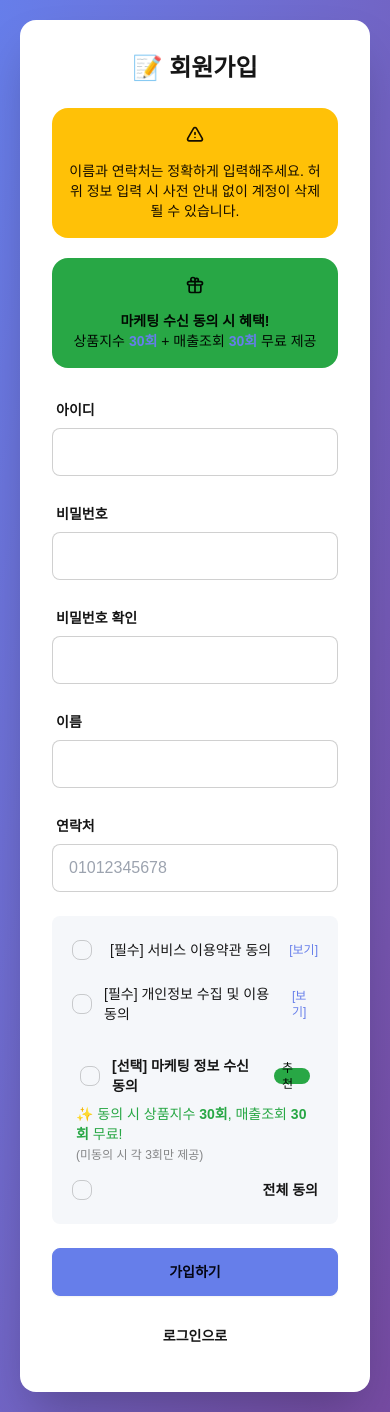
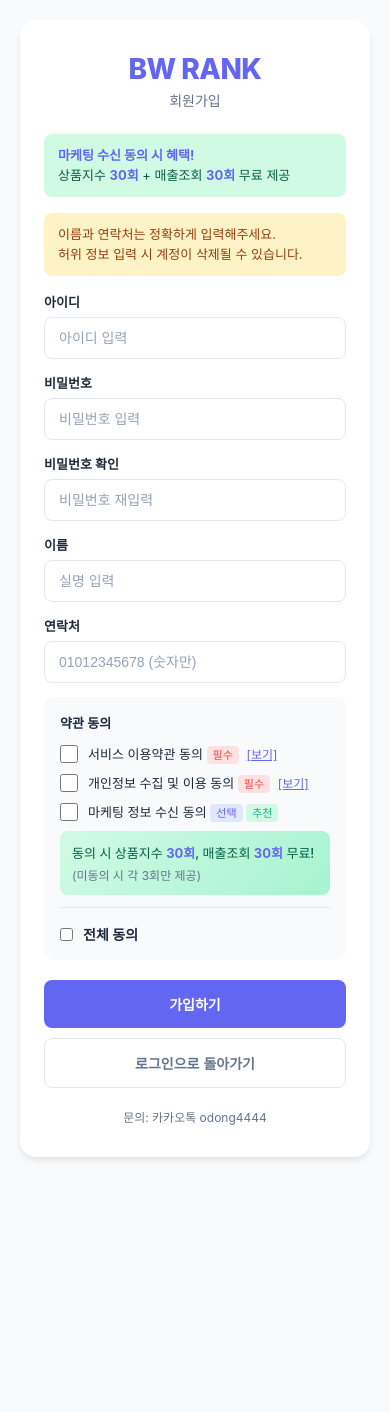
Before and after one commit to odong444/shop-rank-auth, a Flask app: page /register in a window 390 px wide. After the commit the page ends 1160 px from the top, so only its background shows below. Run offline with Flask 3, Linux system fonts and the light colour scheme.

Commit message:
회원가입 페이지 디자인 리뉴얼
- 로그인 페이지와 동일한 스타일로 통일
- 자체 CSS 사용하여 깔끔한 레이아웃 적용
- 마케팅 동의 혜택 안내 강조 (상단 + 약관 섹션)
- 반응형 디자인 개선

Co-Authored-By: Claude Opus 4.5 <noreply@anthropic.com>

```diff
--- a/templates/register.html
+++ b/templates/register.html
@@ -1,121 +1,401 @@
 <!DOCTYPE html>
-<html lang="ko" data-theme="shoprank">
+<html lang="ko">
 <head>
     <meta charset="UTF-8">
-    <meta name="viewport" content="width=device-width, initial-scale=1">
-    <title>회원가입</title>
-    <link rel="stylesheet" href="{{ url_for('static', filename='css/output.css') }}">
+    <meta name="viewport" content="width=device-width, initial-scale=1, maximum-scale=1, user-scalable=no">
+    <title>회원가입 - BW RANK</title>
+    <style>
+        :root {
+            --primary: #6366F1;
+            --primary-light: #818CF8;
+            --success: #10B981;
+            --success-light: #D1FAE5;
+            --warning: #F59E0B;
+            --warning-light: #FEF3C7;
+            --danger: #EF4444;
+            --danger-light: #FEE2E2;
+            --bg-gray: #F8FAFC;
+            --text-dark: #1E293B;
+            --text-gray: #64748B;
+            --border: #E2E8F0;
+        }
+
+        * {
+            box-sizing: border-box;
+            margin: 0;
+            padding: 0;
+        }
+
+        body {
+            font-family: -apple-system, BlinkMacSystemFont, 'Segoe UI', Roboto, 'Helvetica Neue', Arial, sans-serif;
+            background: var(--bg-gray);
+            min-height: 100vh;
+            display: flex;
+            align-items: center;
+            justify-content: center;
+            padding: 20px;
+        }
+
+        .register-container {
+            width: 100%;
+            max-width: 420px;
+            background: #fff;
+            border-radius: 16px;
+            padding: 32px 24px;
+            box-shadow: 0 4px 6px -1px rgba(0, 0, 0, 0.1);
+        }
+
+        .logo {
+            text-align: center;
+            margin-bottom: 24px;
+        }
+
+        .logo h1 {
+            font-size: 1.75rem;
+            font-weight: 800;
+            color: var(--primary);
+            letter-spacing: -0.5px;
+        }
+
+        .logo p {
+            font-size: 0.875rem;
+            color: var(--text-gray);
+            margin-top: 4px;
+        }
+
+        /* 안내 박스 */
+        .notice-box {
+            padding: 12px 14px;
+            border-radius: 8px;
+            font-size: 0.813rem;
+            margin-bottom: 16px;
+            line-height: 1.5;
+        }
+
+        .notice-warning {
+            background: var(--warning-light);
+            color: #92400E;
+        }
+
+        .notice-success {
+            background: var(--success-light);
+            color: #065F46;
+        }
+
+        .notice-success strong {
+            color: var(--primary);
+        }
+
+        /* 메시지 */
+        .msg {
+            padding: 12px 14px;
+            border-radius: 8px;
+            font-size: 0.813rem;
+            margin-bottom: 16px;
+            display: none;
+        }
+
+        .msg.show {
+            display: block;
+        }
+
+        .msg-error {
+            background: var(--danger-light);
+            color: #991B1B;
+        }
+
+        .msg-success {
+            background: var(--success-light);
+            color: #065F46;
+        }
+
+        /* 폼 그룹 */
+        .form-group {
+            margin-bottom: 14px;
+        }
+
+        .form-group label {
+            display: block;
+            font-size: 0.813rem;
+            font-weight: 600;
+            color: var(--text-dark);
+            margin-bottom: 6px;
+        }
+
+        .form-group input {
+            width: 100%;
+            padding: 12px 14px;
+            border: 1px solid var(--border);
+            border-radius: 8px;
+            font-size: 0.875rem;
+            outline: none;
+            transition: border-color 0.2s;
+        }
+
+        .form-group input:focus {
+            border-color: var(--primary);
+        }
+
+        .form-group input::placeholder {
+            color: #94A3B8;
+        }
+
+        /* 약관 동의 */
+        .terms-section {
+            background: var(--bg-gray);
+            border-radius: 10px;
+            padding: 16px;
+            margin-bottom: 20px;
+        }
+
+        .terms-title {
+            font-size: 0.813rem;
+            font-weight: 600;
+            color: var(--text-dark);
+            margin-bottom: 12px;
+        }
+
+        .check-item {
+            display: flex;
+            align-items: flex-start;
+            gap: 10px;
+            margin-bottom: 10px;
+        }
+
+        .check-item:last-child {
+            margin-bottom: 0;
+        }
+
+        .check-item input[type="checkbox"] {
+            width: 18px;
+            height: 18px;
+            margin-top: 1px;
+            accent-color: var(--primary);
+            cursor: pointer;
+            flex-shrink: 0;
+        }
+
+        .check-item label {
+            font-size: 0.813rem;
+            color: var(--text-dark);
+            cursor: pointer;
+            flex: 1;
+        }
+
+        .check-item .tag {
+            font-size: 0.688rem;
+            padding: 2px 6px;
+            border-radius: 4px;
+            font-weight: 500;
+        }
+
+        .tag-required {
+            background: var(--danger-light);
+            color: var(--danger);
+        }
+
+        .tag-optional {
+            background: #E0E7FF;
+            color: var(--primary);
+        }
+
+        .tag-recommend {
+            background: var(--success-light);
+            color: var(--success);
+        }
+
+        .view-link {
+            font-size: 0.75rem;
+            color: var(--primary);
+            text-decoration: underline;
+            cursor: pointer;
+            margin-left: 4px;
+        }
+
+        /* 마케팅 하이라이트 */
+        .marketing-highlight {
+            background: linear-gradient(135deg, #D1FAE5 0%, #A7F3D0 100%);
+            border-radius: 8px;
+            padding: 12px;
+            margin-top: 8px;
+            margin-bottom: 12px;
+        }
+
+        .marketing-highlight .benefit {
+            font-size: 0.813rem;
+            color: #065F46;
+            font-weight: 500;
+        }
+
+        .marketing-highlight .benefit strong {
+            color: var(--primary);
+            font-weight: 700;
+        }
+
+        .marketing-highlight .sub {
+            font-size: 0.75rem;
+            color: var(--text-gray);
+            margin-top: 4px;
+        }
+
+        .divider {
+            height: 1px;
+            background: var(--border);
+            margin: 12px 0;
+        }
+
+        .all-agree {
+            display: flex;
+            align-items: center;
+            gap: 10px;
+            padding-top: 4px;
+        }
+
+        .all-agree label {
+            font-size: 0.875rem;
+            font-weight: 600;
+            color: var(--text-dark);
+        }
+
+        /* 버튼 */
+        .btn {
+            width: 100%;
+            padding: 14px;
+            border: none;
+            border-radius: 8px;
+            font-size: 0.875rem;
+            font-weight: 600;
+            cursor: pointer;
+            transition: all 0.2s;
+        }
+
+        .btn-primary {
+            background: var(--primary);
+            color: #fff;
+            margin-bottom: 10px;
+        }
+
+        .btn-primary:hover {
+            background: var(--primary-light);
+        }
+
+        .btn-ghost {
+            background: transparent;
+            color: var(--text-gray);
+            border: 1px solid var(--border);
+        }
+
+        .btn-ghost:hover {
+            background: var(--bg-gray);
+        }
+
+        .footer {
+            text-align: center;
+            margin-top: 20px;
+            font-size: 0.75rem;
+            color: var(--text-gray);
+        }
+    </style>
 </head>
-<body class="min-h-screen bg-gradient-to-br from-primary to-secondary flex items-center justify-center p-5">
-<div class="card w-full max-w-md bg-base-100 shadow-2xl">
-    <div class="card-body">
-        <h1 class="text-2xl font-bold text-center mb-4">📝 회원가입</h1>
+<body>
 
-        <div class="alert alert-warning mb-3">
-            <svg xmlns="http://www.w3.org/2000/svg" class="stroke-current shrink-0 h-5 w-5" fill="none" viewBox="0 0 24 24">
-                <path stroke-linecap="round" stroke-linejoin="round" stroke-width="2" d="M12 9v2m0 4h.01m-6.938 4h13.856c1.54 0 2.502-1.667 1.732-3L13.732 4c-.77-1.333-2.694-1.333-3.464 0L3.34 16c-.77 1.333.192 3 1.732 3z" />
-            </svg>
-            <span class="text-sm">이름과 연락처는 정확하게 입력해주세요. 허위 정보 입력 시 사전 안내 없이 계정이 삭제될 수 있습니다.</span>
+<div class="register-container">
+    <div class="logo">
+        <h1>BW RANK</h1>
+        <p>회원가입</p>
+    </div>
+
+    <!-- 혜택 안내 -->
+    <div class="notice-success notice-box">
+        <strong>마케팅 수신 동의 시 혜택!</strong><br>
+        상품지수 <strong>30회</strong> + 매출조회 <strong>30회</strong> 무료 제공
+    </div>
+
+    <!-- 경고 안내 -->
+    <div class="notice-warning notice-box">
+        이름과 연락처는 정확하게 입력해주세요.<br>
+        허위 정보 입력 시 계정이 삭제될 수 있습니다.
+    </div>
+
+    <div id="error" class="msg msg-error"></div>
+    <div id="success" class="msg msg-success"></div>
+
+    <div class="form-group">
+        <label>아이디</label>
+        <input type="text" id="userId" placeholder="아이디 입력">
+    </div>
+
+    <div class="form-group">
+        <label>비밀번호</label>
+        <input type="password" id="password" placeholder="비밀번호 입력">
+    </div>
+
+    <div class="form-group">
+        <label>비밀번호 확인</label>
+        <input type="password" id="password2" placeholder="비밀번호 재입력">
+    </div>
+
+    <div class="form-group">
+        <label>이름</label>
+        <input type="text" id="name" placeholder="실명 입력">
+    </div>
+
+    <div class="form-group">
+        <label>연락처</label>
+        <input type="text" id="phone" placeholder="01012345678 (숫자만)">
+    </div>
+
+    <!-- 약관 동의 -->
+    <div class="terms-section">
+        <div class="terms-title">약관 동의</div>
+
+        <div class="check-item">
+            <input type="checkbox" id="termsAgree">
+            <label for="termsAgree">
+                서비스 이용약관 동의
+                <span class="tag tag-required">필수</span>
+                <span class="view-link" onclick="showTerms('service')">[보기]</span>
+            </label>
         </div>
 
-        <!-- 혜택 안내 -->
-        <div class="alert alert-success mb-4">
-            <svg xmlns="http://www.w3.org/2000/svg" class="stroke-current shrink-0 h-5 w-5" fill="none" viewBox="0 0 24 24">
-                <path stroke-linecap="round" stroke-linejoin="round" stroke-width="2" d="M12 8v13m0-13V6a2 2 0 112 2h-2zm0 0V5.5A2.5 2.5 0 109.5 8H12zm-7 4h14M5 12a2 2 0 110-4h14a2 2 0 110 4M5 12v7a2 2 0 002 2h10a2 2 0 002-2v-7" />
-            </svg>
-            <div class="text-sm">
-                <span class="font-bold">마케팅 수신 동의 시 혜택!</span><br>
-                상품지수 <span class="font-bold text-primary">30회</span> + 매출조회 <span class="font-bold text-primary">30회</span> 무료 제공
-            </div>
+        <div class="check-item">
+            <input type="checkbox" id="privacyAgree">
+            <label for="privacyAgree">
+                개인정보 수집 및 이용 동의
+                <span class="tag tag-required">필수</span>
+                <span class="view-link" onclick="showTerms('privacy')">[보기]</span>
+            </label>
         </div>
 
-        <div id="error" class="alert alert-error hidden mb-4">
-            <svg xmlns="http://www.w3.org/2000/svg" class="stroke-current shrink-0 h-5 w-5" fill="none" viewBox="0 0 24 24">
-                <path stroke-linecap="round" stroke-linejoin="round" stroke-width="2" d="M10 14l2-2m0 0l2-2m-2 2l-2-2m2 2l2 2m7-2a9 9 0 11-18 0 9 9 0 0118 0z" />
-            </svg>
-            <span></span>
+        <div class="check-item">
+            <input type="checkbox" id="marketingAgree">
+            <label for="marketingAgree">
+                마케팅 정보 수신 동의
+                <span class="tag tag-optional">선택</span>
+                <span class="tag tag-recommend">추천</span>
+            </label>
         </div>
 
-        <div id="success" class="alert alert-success hidden mb-4">
-            <svg xmlns="http://www.w3.org/2000/svg" class="stroke-current shrink-0 h-5 w-5" fill="none" viewBox="0 0 24 24">
-                <path stroke-linecap="round" stroke-linejoin="round" stroke-width="2" d="M9 12l2 2 4-4m6 2a9 9 0 11-18 0 9 9 0 0118 0z" />
-            </svg>
-            <span></span>
+        <div class="marketing-highlight">
+            <div class="benefit">
+                동의 시 상품지수 <strong>30회</strong>, 매출조회 <strong>30회</strong> 무료!
+            </div>
+            <div class="sub">(미동의 시 각 3회만 제공)</div>
         </div>
 
-        <div class="form-control w-full mb-3">
-            <label class="label">
-                <span class="label-text font-semibold">아이디</span>
-            </label>
-            <input type="text" id="userId" class="input input-bordered w-full">
+        <div class="divider"></div>
+
+        <div class="all-agree">
+            <input type="checkbox" id="allAgree" onchange="toggleAllAgree()">
+            <label for="allAgree">전체 동의</label>
         </div>
+    </div>
 
-        <div class="form-control w-full mb-3">
-            <label class="label">
-                <span class="label-text font-semibold">비밀번호</span>
-            </label>
-            <input type="password" id="password" class="input input-bordered w-full">
-        </div>
+    <button class="btn btn-primary" onclick="doRegister()">가입하기</button>
+    <button class="btn btn-ghost" onclick="location.href='/login'">로그인으로 돌아가기</button>
 
-        <div class="form-control w-full mb-3">
-            <label class="label">
-                <span class="label-text font-semibold">비밀번호 확인</span>
-            </label>
-            <input type="password" id="password2" class="input input-bordered w-full">
-        </div>
-
-        <div class="form-control w-full mb-3">
-            <label class="label">
-                <span class="label-text font-semibold">이름</span>
-            </label>
-            <input type="text" id="name" class="input input-bordered w-full">
-        </div>
-
-        <div class="form-control w-full mb-4">
-            <label class="label">
-                <span class="label-text font-semibold">연락처</span>
-            </label>
-            <input type="text" id="phone" placeholder="01012345678" class="input input-bordered w-full">
-        </div>
-
-        <!-- 약관 동의 -->
-        <div class="bg-base-200 rounded-lg p-4 mb-4">
-            <div class="form-control mb-2">
-                <label class="label cursor-pointer justify-start gap-3">
-                    <input type="checkbox" id="termsAgree" class="checkbox checkbox-primary checkbox-sm">
-                    <span class="label-text">[필수] 서비스 이용약관 동의</span>
-                    <a href="#" onclick="showTerms('service')" class="text-primary text-xs underline">[보기]</a>
-                </label>
-            </div>
-            <div class="form-control mb-2">
-                <label class="label cursor-pointer justify-start gap-3">
-                    <input type="checkbox" id="privacyAgree" class="checkbox checkbox-primary checkbox-sm">
-                    <span class="label-text">[필수] 개인정보 수집 및 이용 동의</span>
-                    <a href="#" onclick="showTerms('privacy')" class="text-primary text-xs underline">[보기]</a>
-                </label>
-            </div>
-            <div class="form-control bg-success/10 rounded-lg p-2 -mx-2">
-                <label class="label cursor-pointer justify-start gap-3">
-                    <input type="checkbox" id="marketingAgree" class="checkbox checkbox-success checkbox-sm">
-                    <span class="label-text font-semibold">[선택] 마케팅 정보 수신 동의</span>
-                    <span class="badge badge-success badge-sm">추천</span>
-                </label>
-                <div class="ml-7 text-sm text-success font-medium">
-                    ✨ 동의 시 상품지수 <span class="font-bold">30회</span>, 매출조회 <span class="font-bold">30회</span> 무료!<br>
-                    <span class="text-xs text-base-content/50">(미동의 시 각 3회만 제공)</span>
-                </div>
-            </div>
-            <div class="divider my-2"></div>
-            <div class="form-control">
-                <label class="label cursor-pointer justify-start gap-3">
-                    <input type="checkbox" id="allAgree" class="checkbox checkbox-primary checkbox-sm" onchange="toggleAllAgree()">
-                    <span class="label-text font-semibold">전체 동의</span>
-                </label>
-            </div>
-        </div>
-
-        <button class="btn btn-primary w-full mb-2" onclick="doRegister()">가입하기</button>
-        <button class="btn btn-ghost w-full" onclick="location.href='/login'">로그인으로</button>
+    <div class="footer">
+        문의: 카카오톡 odong4444
     </div>
 </div>
 
@@ -152,33 +432,33 @@ function showTerms(type) {
 }
 
 async function doRegister() {
-    const u = document.getElementById('userId').value;
+    const u = document.getElementById('userId').value.trim();
     const p = document.getElementById('password').value;
     const p2 = document.getElementById('password2').value;
-    const n = document.getElementById('name').value;
-    const ph = document.getElementById('phone').value.replace(/-/g, '');
+    const n = document.getElementById('name').value.trim();
+    const ph = document.getElementById('phone').value.replace(/-/g, '').trim();
     const termsAgree = document.getElementById('termsAgree').checked;
     const privacyAgree = document.getElementById('privacyAgree').checked;
     const marketingAgree = document.getElementById('marketingAgree').checked;
     const err = document.getElementById('error');
     const suc = document.getElementById('success');
 
-    err.classList.add('hidden');
-    suc.classList.add('hidden');
+    err.classList.remove('show');
+    suc.classList.remove('show');
 
     if (!u || !p || !p2 || !n || !ph) {
-        err.querySelector('span').textContent = '모든 항목을 입력해주세요.';
-        err.classList.remove('hidden');
+        err.textContent = '모든 항목을 입력해주세요.';
+        err.classList.add('show');
         return;
     }
     if (p !== p2) {
-        err.querySelector('span').textContent = '비밀번호가 일치하지 않습니다.';
-        err.classList.remove('hidden');
+        err.textContent = '비밀번호가 일치하지 않습니다.';
+        err.classList.add('show');
         return;
     }
     if (!termsAgree || !privacyAgree) {
-        err.querySelector('span').textContent = '필수 약관에 동의해주세요.';
-        err.classList.remove('hidden');
+        err.textContent = '필수 약관에 동의해주세요.';
+        err.classList.add('show');
         return;
     }
 
@@ -194,16 +474,16 @@ async function doRegister() {
         });
         const d = await r.json();
         if (d.success) {
-            suc.querySelector('span').innerHTML = '회원가입 완료!<br>로그인해주세요.';
-            suc.classList.remove('hidden');
+            suc.innerHTML = '회원가입 완료!<br>로그인해주세요.';
+            suc.classList.add('show');
             setTimeout(() => location.href = '/login', 1500);
         } else {
-            err.querySelector('span').textContent = d.message;
-            err.classList.remove('hidden');
+            err.textContent = d.message;
+            err.classList.add('show');
         }
     } catch(x) {
-        err.querySelector('span').textContent = '서버 연결 실패';
-        err.classList.remove('hidden');
+        err.textContent = '서버 연결 실패';
+        err.classList.add('show');
     }
 }
 
@@ -216,6 +496,11 @@ async function doRegister() {
         document.getElementById('allAgree').checked = all;
     });
 });
+
+// Enter 키로 가입
+document.getElementById('phone').addEventListener('keypress', e => {
+    if (e.key === 'Enter') doRegister();
+});
 </script>
 </body>
 </html>
```
